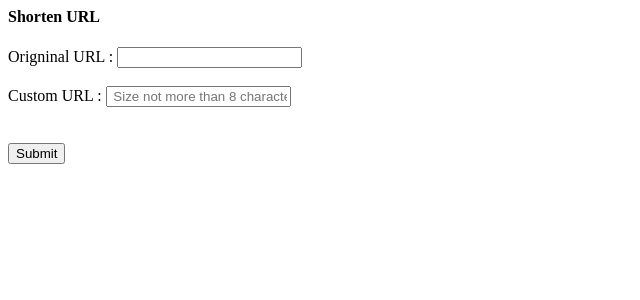
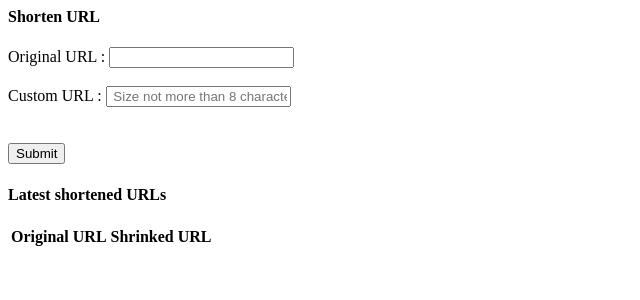
Before and after one commit to chetangargnitd/url_shortener, a Django app: page / in a window 1280 px wide. Shown: the top 300 px of the page, without its empty margins (0-640 px from the left). Run offline with Django 3.2, Linux system fonts and the light colour scheme; data that the repository does not hold is empty; some web fonts are replaced.

Commit message:
displays latest 5 entries

```diff
--- a/shorten/templates/shorten/index.html
+++ b/shorten/templates/shorten/index.html
@@ -33,7 +33,7 @@
 
 	<form action="{% url 'shrink' %}" method="get">
 		{% csrf_token %}
-		<span>Origninal URL : </span><input type="text" name="url" class="custom" required><br><br>
+		<span>Original URL : </span><input type="text" name="url" class="custom" required><br><br>
 		<span>Custom URL : </span><input type="text" name="c_url" class="custom" maxlength="8" placeholder=" Size not more than 8 characters"><br>
 		<br><br>
 		<input type="submit" value="Submit" />
@@ -44,4 +44,21 @@
 			Shortened URL: <strong><a href="http://localhost:8000/{{shrinked_url}}">http://localhost:8000/{{shrinked_url}}</a></strong>
 		</span>
 	{% endif %}
+
 </div>
+
+<div>
+	<h4>Latest shortened URLs</h4>
+	<table>
+	  <tr>
+	    <th>Original URL</th>
+	    <th>Shrinked URL</th>
+	  </tr>
+	{% for i in context %}
+		<tr>
+			<td>{{ i.original_url }}</td>
+			<td><a href="http://localhost:8000/{{shrinked_url}}">http://localhost:8000/{{i.shrinked_url}}</a></td>
+		</tr>
+	{% endfor %}
+	</table>
+</div>
--- a/shorten/views.py
+++ b/shorten/views.py
@@ -12,7 +12,8 @@ import hashlib
 
 
 def home(request):
-	return render(request, 'shorten/index.html')
+	context = URLs.objects.order_by('-created')[:5]
+	return render(request, 'shorten/index.html', {'context' : context})
 
 
 def shrink(request):
@@ -22,21 +23,21 @@ def shrink(request):
 	encoded_url = url.encode('utf-8')
 	hashObject = hashlib.md5(encoded_url)
 	shrinked_url = hashObject.hexdigest()[:8]
-
+	context = URLs.objects.order_by('-created')[:5]
 	if(c_url == ""):
 		try:
 			check = URLs.objects.get(shrinked_url = shrinked_url)
 		except URLs.DoesNotExist:
 			entry = URLs(shrinked_url = shrinked_url, original_url = url)
 			entry.save()
-		return render(request, 'shorten/index.html', {'shrinked_url' : shrinked_url})
+		return render(request, 'shorten/index.html', {'shrinked_url' : shrinked_url, 'context' : context})
 	else:
 		try:
 			check = URLs.objects.get(shrinked_url = c_url)
 		except URLs.DoesNotExist:
 			entry = URLs(shrinked_url = c_url, original_url = url)
 			entry.save()
-		return render(request, 'shorten/index.html', {'shrinked_url' : c_url})
+		return render(request, 'shorten/index.html', {'shrinked_url' : c_url, 'context' : context})
 
 def retrieve(request, id):
 	target = get_object_or_404(URLs, shrinked_url = id)
```
